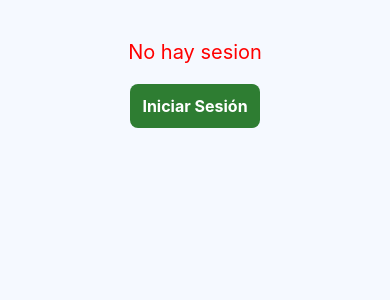
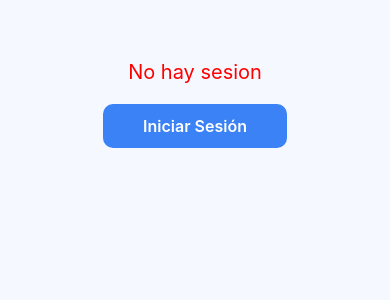
Before and after one commit to JoseArmandoSUP/AhorraMasApp, a React Native app in the folder ahorraMasApp/: screen /Perfil in a window 390 px wide. Shown: the top 300 px of the page. Built offline with nearby package versions, Linux system fonts and the light colour scheme.

Commit message:
Cambio Perfil

```diff
--- a/ahorraMasApp/screens/Perfil.js
+++ b/ahorraMasApp/screens/Perfil.js
@@ -62,65 +62,84 @@ export default function Perfil() {
   );
 }
 
+
 const styles = StyleSheet.create({
-  container:{
+  container: {
     flex: 1,
     alignItems: "center",
-    paddingTop: 40,
-    backgroundColor: "#F5F9FF"
+    paddingTop: 60,
+    backgroundColor: "#F5F9FF",
   },
 
-  nombre:{
-    fontSize: 24,
-    fontWeight: "bold",
-    marginBottom: 5,
+  nombre: {
+    fontSize: 20,
+    fontWeight: "700",
+    color: "#1F2937",
+    textAlign: "center",
+    marginBottom: 2,
   },
 
-  usuario:{
-    fontSize: 16,
-    color: "#555",
+  usuario: {
+    fontSize: 14,
+    color: "#6B7280",
+    textAlign: "center",
     marginBottom: 20,
   },
 
-  info:{
-    backgroundColor: "#fff",
-    width: "85%",
-    padding: 20,
-    borderRadius: 10,
+  info: {
+    backgroundColor: "#FFFFFF",
+    width: "90%",
+    paddingVertical: 20,
+    paddingHorizontal: 15,
+    borderRadius: 16,
     shadowColor: "#000",
-    shadowOpacity: 0.1,
-    shadowRadius: 4,
-    elevation: 3,
+    shadowOpacity: 0.05,
+    shadowRadius: 10,
+    shadowOffset: { width: 0, height: 5 },
+    elevation: 5,
+  },
+
+  infoItem: {
+    fontSize: 16,
+    color: "#111827",
+    marginVertical: 12,
+    borderBottomWidth: 1,
+    borderBottomColor: "#E5E7EB",
+    paddingBottom: 8,
+  },
+
+  btnCerrarS: {
+    marginTop: 30,
+    backgroundColor: "#EF4444",
+    paddingVertical: 14,
+    paddingHorizontal: 60,
+    borderRadius: 12,
+  },
+
+  cerrarTexto: {
+    color: "#FFFFFF",
+    fontWeight: "600",
+    fontSize: 16,
+    textAlign: "center",
+  },
+
+  error: {
+    fontSize: 20,
+    color: "red",
     marginBottom: 20,
   },
 
-  infoItem:{
-    fontSize: 16,
-    marginBottom: 8,
-  },
-
-  btnCerrarS:{
-    backgroundColor: "#c62828",
+  botonLogin: {
+    backgroundColor: "#3B82F6",
     paddingVertical: 12,
     paddingHorizontal: 40,
     borderRadius: 10,
   },
 
-  botonText:{
-    color: "#fff",
-    fontWeight: "bold",
+  botonText: {
+    color: "#FFFFFF",
+    fontWeight: "600",
     fontSize: 16,
-  },
-
-  error:{
-    fontSize: 20,
-    color: "red",
-    marginBottom: 20,
-  },
-
-  botonLogin:{
-    backgroundColor: "#2e7d32",
-    padding: 12,
-    borderRadius: 8,
+    textAlign: "center",
   },
 });
```
